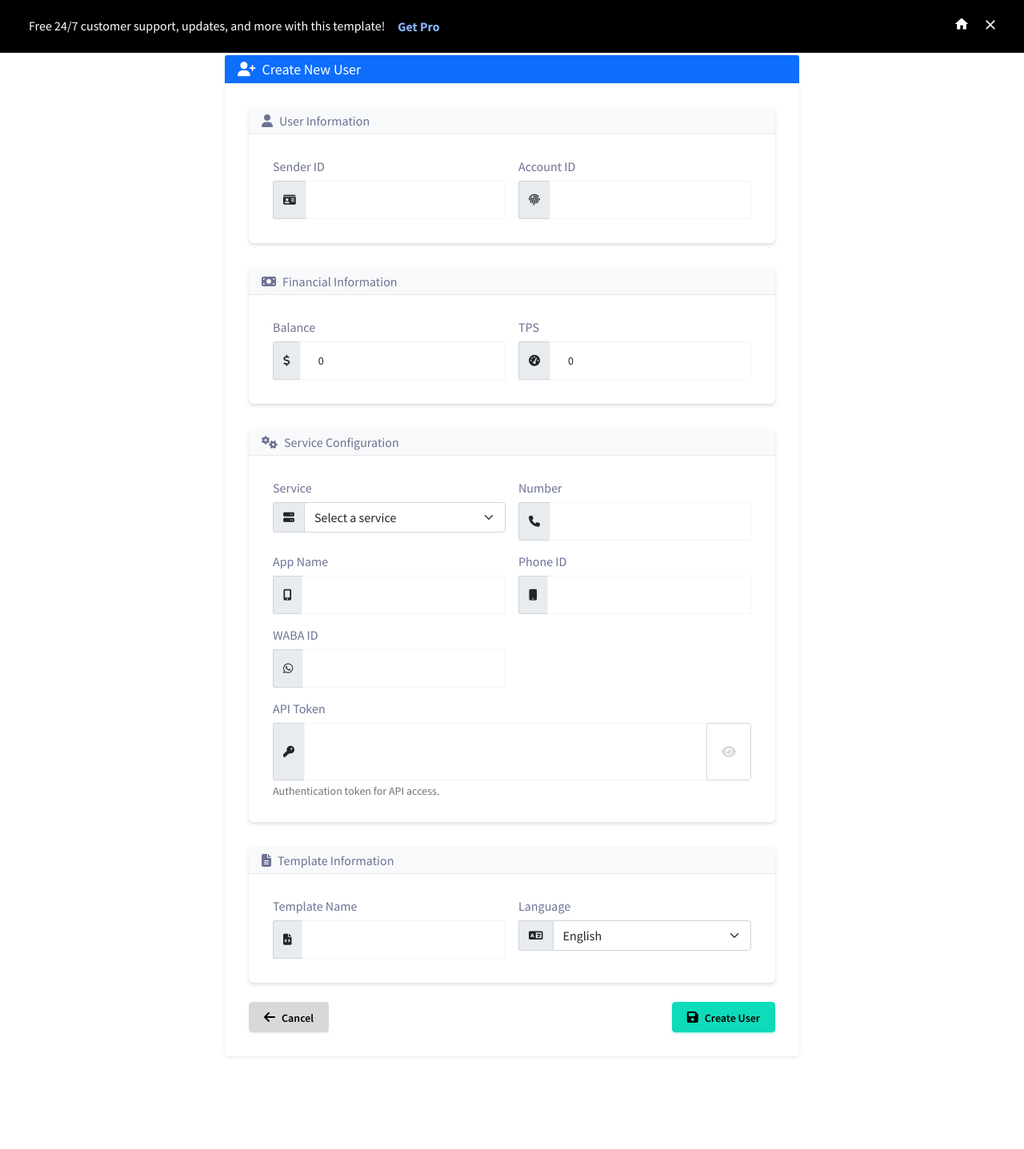
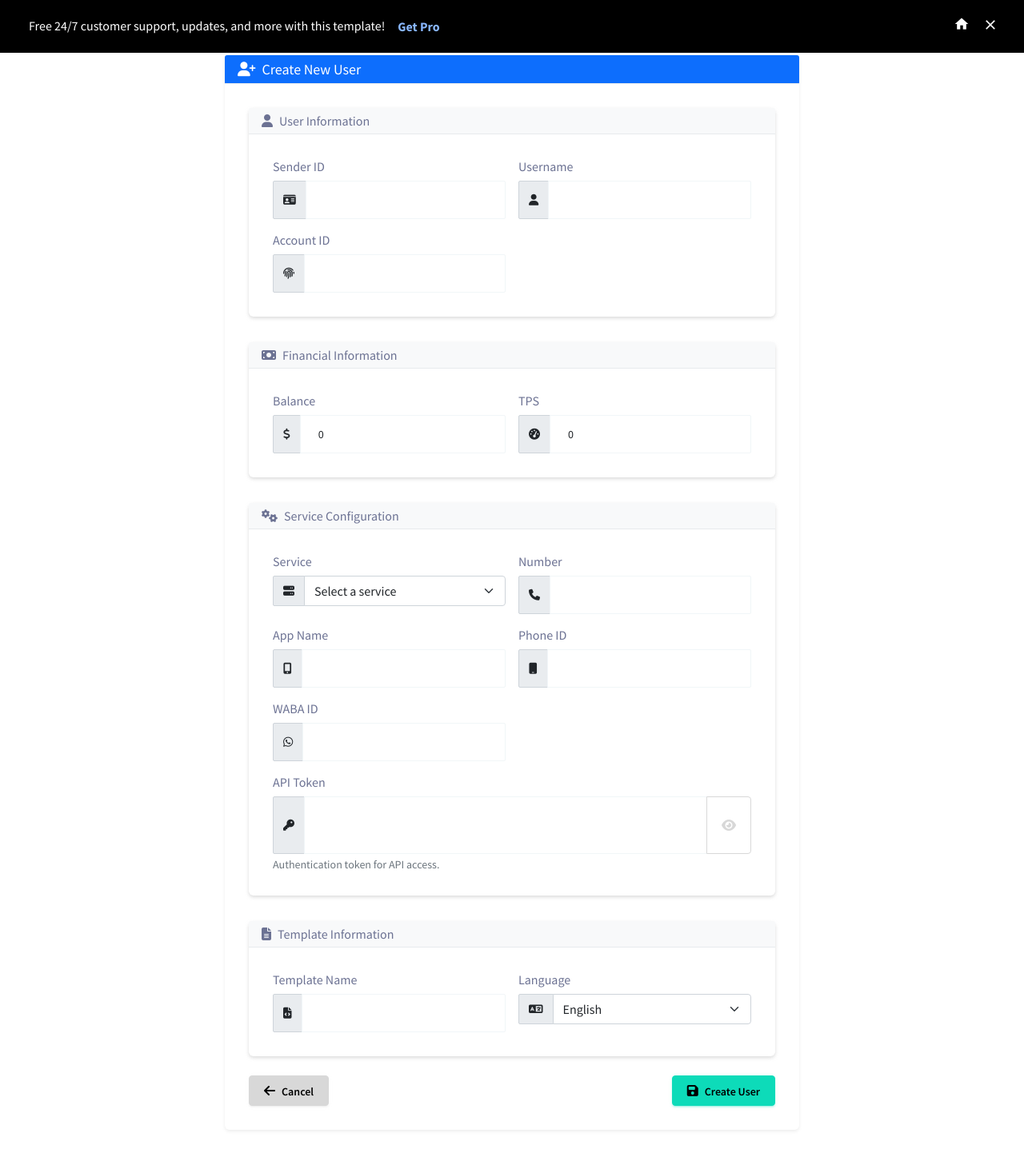
Before and after one commit to itsolution4india/sms_center, a Django app: page /create/ in a window 1280 px wide. Shown: the whole page at 80% size. Before the commit the page ends 1322 px from the top, so only its background shows below. Run offline with Django 5.2, Linux system fonts and the light colour scheme; some libraries are stand-ins or nearby versions.

Commit message:
Update UI

```diff
--- a/sms_app/templates/users/form_fields.html
+++ b/sms_app/templates/users/form_fields.html
@@ -14,6 +14,15 @@
                 <input type="text" class="form-control" id="senderID" name="SenderID" value="{{ user.SenderID|default:'' }}" required>
               </div>
               <div class="invalid-feedback">Please provide a valid Sender ID.</div>
+            </div>
+
+            <div class="col-md-6">
+                <label for="username" class="form-label">Username</label>
+                <div class="input-group">
+                  <span class="input-group-text"><i class="fas fa-user"></i></span>
+                  <input type="text" class="form-control" id="username" name="username" value="{{ user.username|default:'' }}" required>
+                </div>
+                <div class="invalid-feedback">Please provide a username.</div>
             </div>
 
             <div class="col-md-6">
--- a/sms_app/templates/users/list.html
+++ b/sms_app/templates/users/list.html
@@ -57,7 +57,7 @@
                   {{ user.username }}
                 </div>
               </td>
-              <td>{{ user.Sender_id }}</td>
+              <td>{{ user.sender_id }}</td>
               <td>
                 <span class="badge bg-success">{{ user.balance }}</span>
               </td>
```
